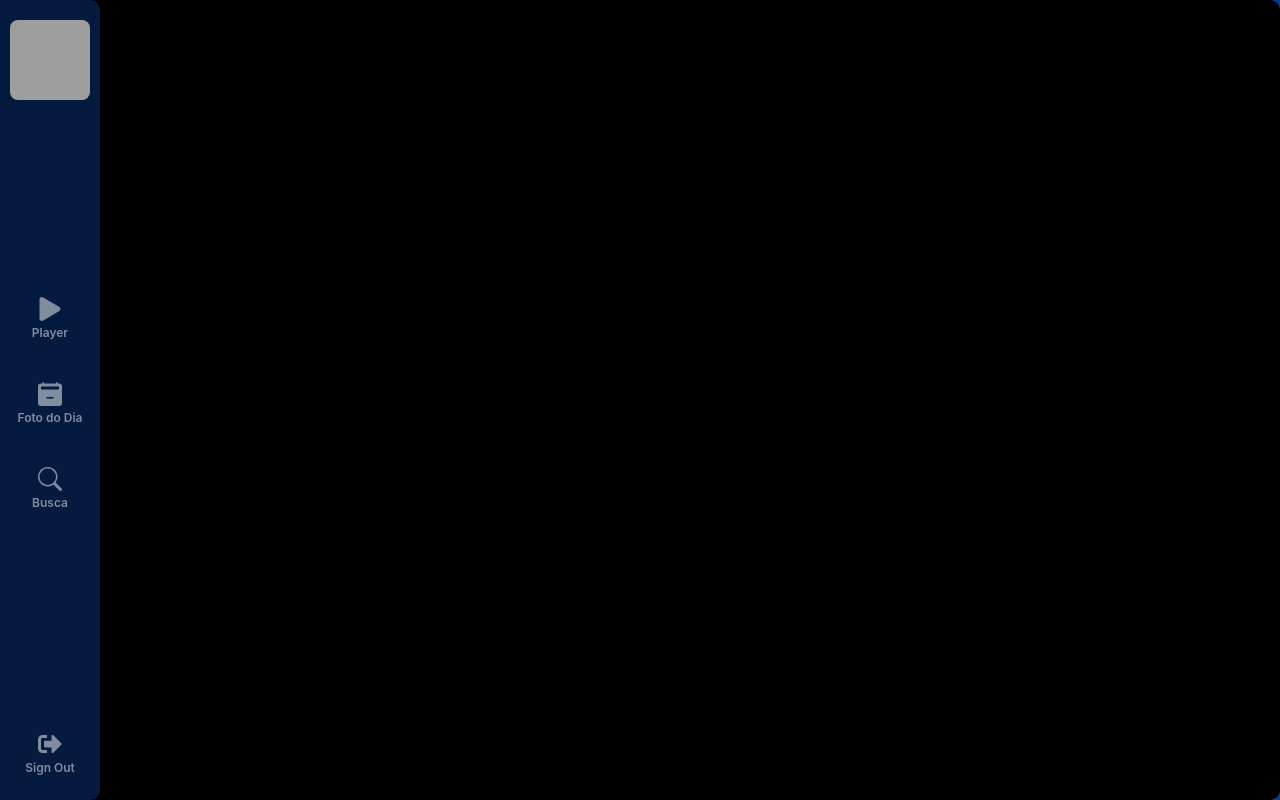
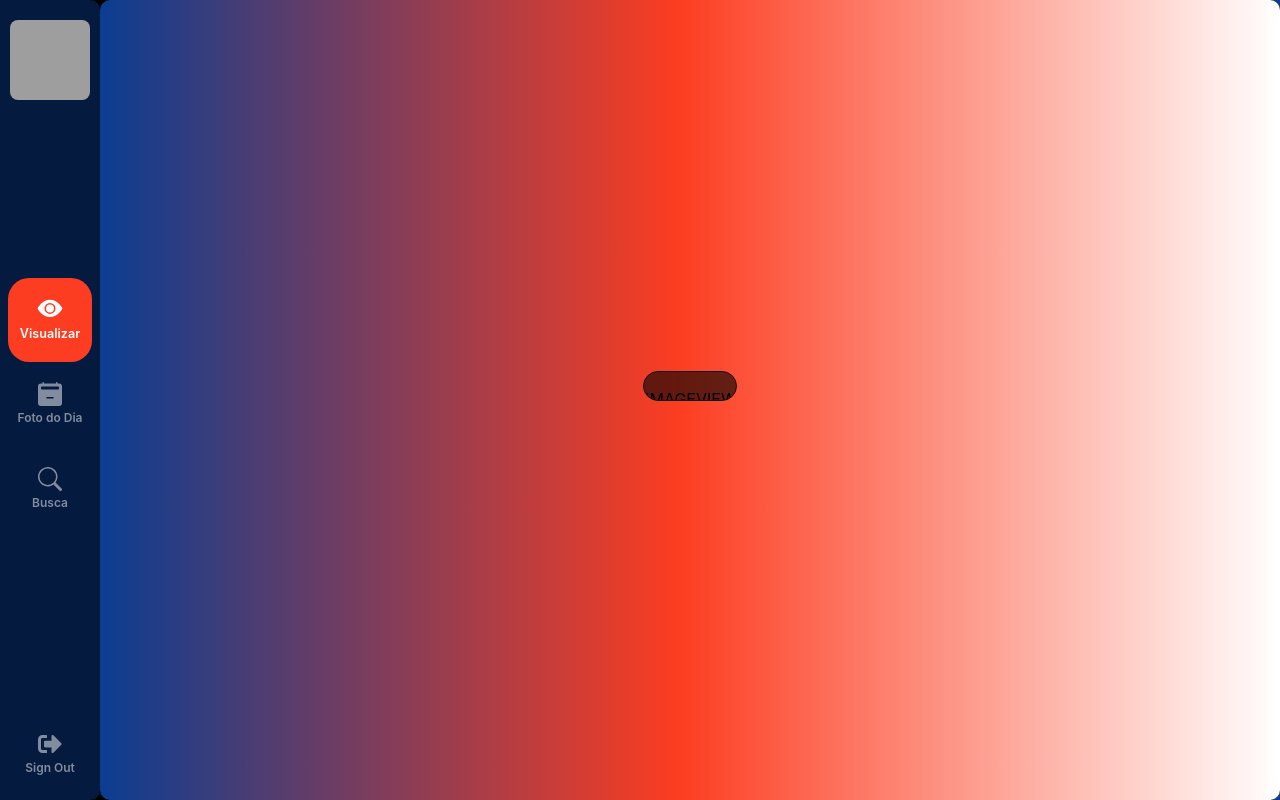
Before and after one commit to DessimA/NASA_Galery, a React (Create React App) app in the folder galerynasa/: page /image-view in a window 1280 px wide. Built offline with nearby package versions, Linux system fonts and the light colour scheme; grey boxes are pictures that could not be loaded.

Commit message:
ImageView escopo

```diff
--- a/galerynasa/src/components/sidebar/index.js
+++ b/galerynasa/src/components/sidebar/index.js
@@ -1,8 +1,8 @@
 import React, { useEffect, useState } from "react";
 import "./sidebar.css";
 import SidebarButton from "./sidebarButton";
-import { FaPlay, FaSignOutAlt } from "react-icons/fa";
-import { BsSearch, BsFillCalendar2MinusFill } from "react-icons/bs";
+import { FaSignOutAlt } from "react-icons/fa";
+import { BsSearch, BsFillCalendar2MinusFill, BsFillEyeFill } from "react-icons/bs";
 
 export default function Sidebar() {
   const [image] = useState(
@@ -14,7 +14,7 @@ export default function Sidebar() {
     <div className="sidebar-container">
       <img src={image} className="profile-img" alt="profile" />
       <div>
-        <SidebarButton title="Player" to="/ImageView" icon={<FaPlay />} />
+        <SidebarButton title="Visualizar" to="/image-view" icon={<BsFillEyeFill />} />
         <SidebarButton title="Foto do Dia" to="/" icon={<BsFillCalendar2MinusFill />} />
         <SidebarButton
           title="Busca"
--- a/galerynasa/src/screens/home/index.js
+++ b/galerynasa/src/screens/home/index.js
@@ -4,7 +4,7 @@ import { BrowserRouter as Router, Routes, Route } from "react-router-dom";
 import Sidebar from "../../components/sidebar";
 import ImageSearch from "../imageSearch";
 import ImageDay from "../imageDay";
-import ImagesView from "../imageView/index"
+import ImageView from "../imageView/index"
 import "./home.css";
 
 export default function Home() {
@@ -14,7 +14,7 @@ export default function Home() {
         <Sidebar />
         <Routes>
           <Route path="/" element={<ImageDay />} />
-          <Route path="/imageView" element={<ImagesView />} />
+          <Route path="/image-view" element={<ImageView />} />
           <Route path="/image-search" element={<ImageSearch />} />
         </Routes>
       </Router>
--- a/galerynasa/src/screens/imageSearch/imageSearch.css
+++ b/galerynasa/src/screens/imageSearch/imageSearch.css
@@ -13,6 +13,7 @@
   align-items: center;
   width: 80%;
   padding: 20px;
+  border-radius: 10px;
   background-color: rgba(0, 0, 0, 0.7);
 }
 
--- a/galerynasa/src/screens/imageView/index.js
+++ b/galerynasa/src/screens/imageView/index.js
@@ -2,13 +2,13 @@ import React from 'react';
 import './imageView.css';
 
 
-export default function Library() {
+export default function ImageView() {
 
   return (
     <div className="screen-container">
       <div className="view-body">
         <div className="image-card">
-
+         <p>IMAGEVIEW</p>
         </div>
       </div>
     </div>
```
